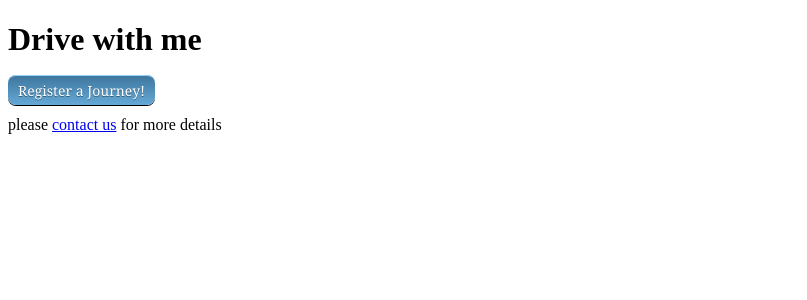
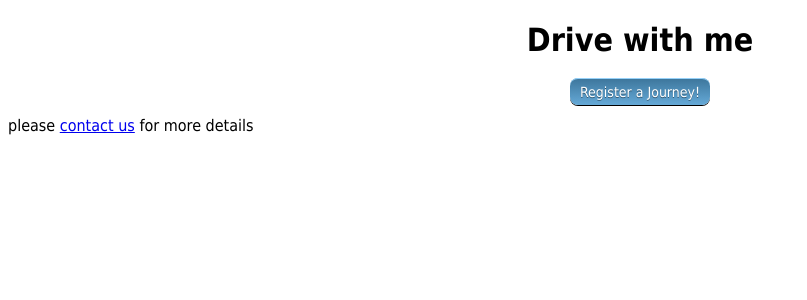
Before and after one commit to ashward/drivewithme, a PHP site: page / in a window 1280 px wide. Shown: the top 300 px of the page, without its empty margins (0-807 px from the left). Run offline with PHP 8.4, Linux system fonts and the light colour scheme; some libraries are stand-ins or nearby versions.

Commit message:
fonts update

```diff
--- a/wwwroot/css/simple.css
+++ b/wwwroot/css/simple.css
@@ -1,3 +1,7 @@
+*{
+   font-family: Tahoma, serif;
+}
+
 .button {
    border-top: 1px solid #96d1f8;
    background: #65a9d7;
@@ -16,7 +20,6 @@
    text-shadow: rgba(0,0,0,.4) 0 1px 0;
    color: white;
    font-size: 14px;
-   font-family: Georgia, serif;
    text-decoration: none;
    vertical-align: middle;
    }
--- a/wwwroot/index.html
+++ b/wwwroot/index.html
@@ -14,7 +14,7 @@
 </head>
 
 <body>
-    <div>
+    <div style="text-align:center;">
         <h1>Drive with me</h1>
 
         <p>
```
